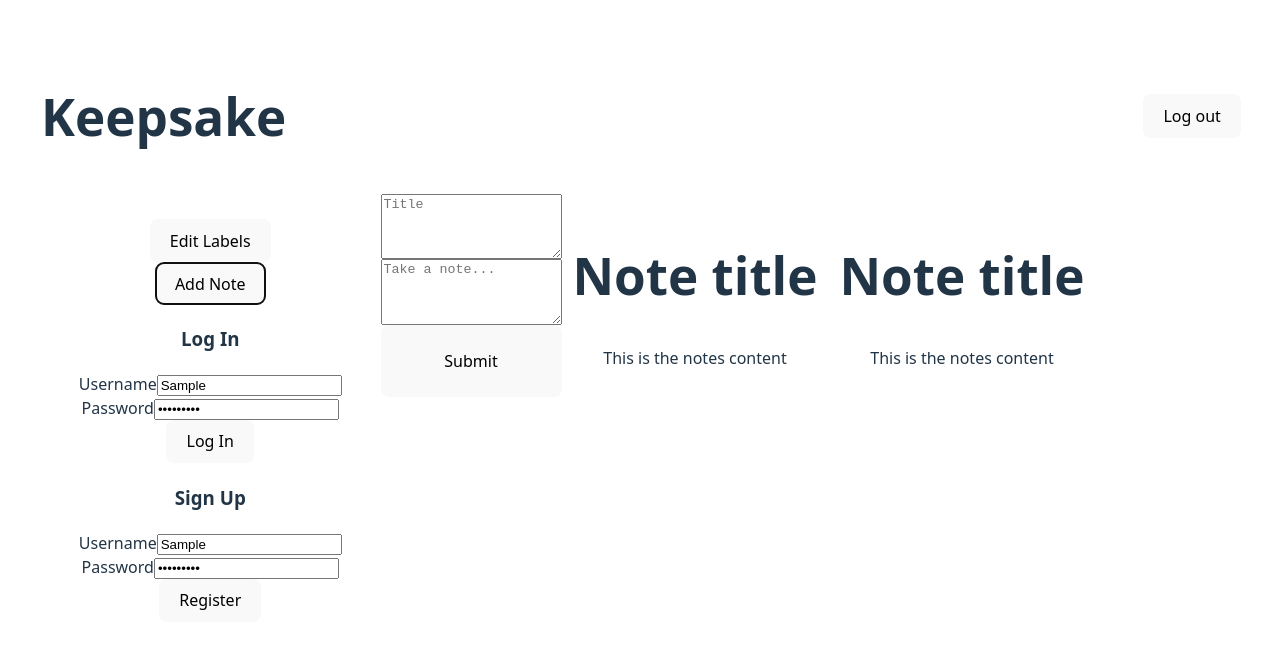
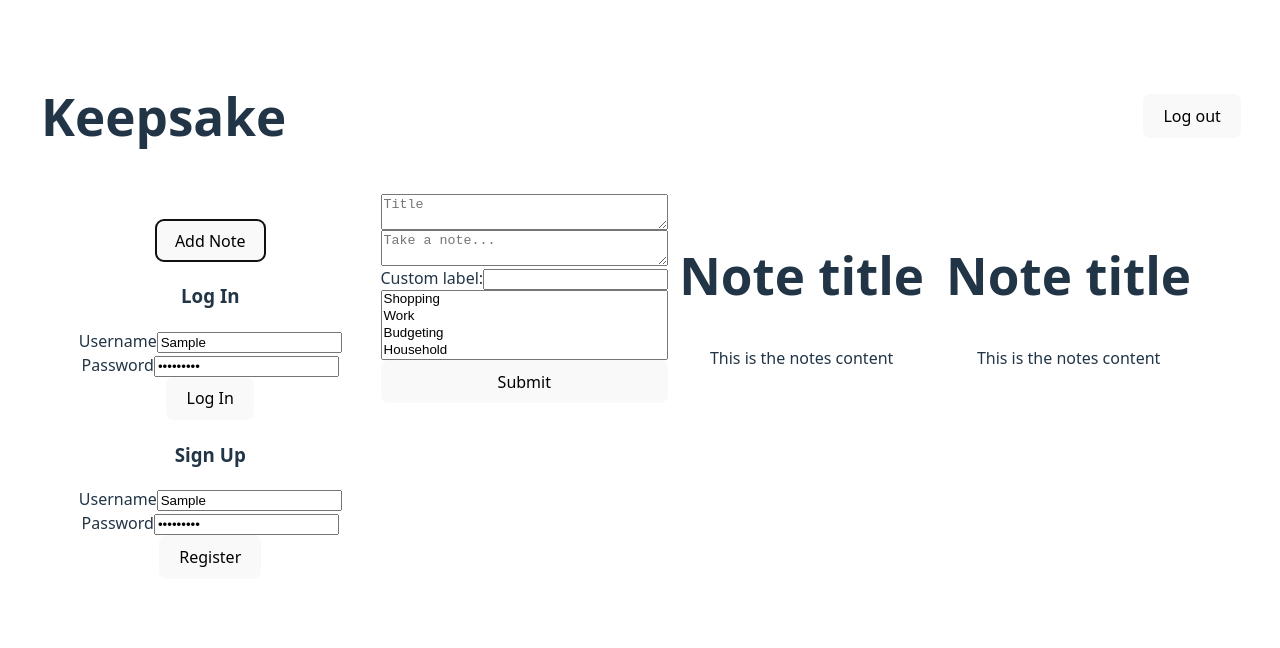
Before and after one commit to anitamegarry/Keepsake-Clone, a React (Vite) app in the folder keepsake-app/: page / in a window 1280 px wide. Both pictures are taken after typing "Sample", "Sample123", "Sample", "Sample123" into the empty fields and a click on the button "Add Note". Shown: the top 648 px of the page. Built offline with nearby package versions, Linux system fonts and the light colour scheme; data requests are answered from the project's data file.

Commit message:
CustomLabelInput sits inside gallery, label state moved inside CustomLabelInput

```diff
--- a/keepsake-app/db.json
+++ b/keepsake-app/db.json
@@ -17,6 +17,18 @@
       "username": "Anita",
       "password": "abcde",
       "id": "ef3a"
+    },
+    {
+      "id": "bd3d",
+      "UserID": 1,
+      "username": "Example",
+      "password": "Example"
+    },
+    {
+      "id": "dc4a",
+      "UserID": 1,
+      "username": "newperson",
+      "password": "password"
     }
   ],
   "notes": [
@@ -66,7 +78,6 @@
       "noteID": 5,
       "userID": 3,
       "title": "Weekend Plans",
-
       "content": ["Hiking trip", "Try new sushi place", "Movie night"],
       "category": "leisure",
       "labels": [7],
@@ -79,76 +90,9 @@
       "title": "Project Ideas",
       "content": "Brainstorm app ideas for personal finance tracking.",
       "category": "work",
-
       "labels": [8],
       "isChecklist": false,
       "id": "8e94"
-    },
-    {
-      "id": "365b",
-      "userID": 3,
-      "title": "fdg",
-      "content": "broccoli",
-      "category": "note",
-      "labels": [
-        1
-      ],
-      "isChecklist": false
-    },
-    {
-      "id": "08a2",
-      "userID": 3,
-      "title": "jbb",
-      "content": "broccoli",
-      "category": "note",
-      "labels": [
-        1
-      ],
-      "isChecklist": false
-    },
-    {
-      "id": "c459",
-      "userID": 3,
-      "title": "jbb",
-      "content": "broccoli",
-      "category": "note",
-      "labels": [
-        1
-      ],
-      "isChecklist": false
-    },
-    {
-      "id": "72d2",
-      "userID": 3,
-      "title": " ",
-      "content": " ",
-      "category": "note",
-      "labels": [
-        1
-      ],
-      "isChecklist": false
-    },
-    {
-      "id": "b128",
-      "userID": 3,
-      "title": "eggs",
-      "content": "eggs",
-      "category": "note",
-      "labels": [
-        1
-      ],
-      "isChecklist": false
-    },
-    {
-      "id": "a209",
-      "userID": 3,
-      "title": "",
-      "content": "",
-      "category": "note",
-      "labels": [
-        1
-      ],
-      "isChecklist": false
     }
   ],
   "labels": [
@@ -203,7 +147,7 @@
       "labelID": 8,
       "userID": 3,
       "labelName": "Finance",
-      "id": "8bbe"
+      "id": "9adb"
     }
   ]
 }
--- a/keepsake-app/src/App.tsx
+++ b/keepsake-app/src/App.tsx
@@ -1,42 +1,27 @@
-import { useState, useEffect } from "react";
+import { useState } from "react";
 import "./App.css";
 import Navbar from "./components/Navbar";
 import Sidebar from "./components/Sidebar";
 import Gallery from "./components/Gallery";
 
-export interface label {
-  labelID: number;
-  userID: number;
-  labelName: string;
-}
-
 function App() {
-  const [labels, setLabels] = useState<label[]>([]);
-  const [username, setUsername] = useState("")
-  const [isAddingNote, setIsAddingNote] = useState(false)
-  useEffect(() => {
-    const fetchLabels = async () => {
-      try {
-        const res = await fetch(`http://localhost:3000/labels`);
-        if (!res.ok) throw new Error("Failed to fetch labels");
-        const data = await res.json();
-        setLabels(data);
-      } catch (err) {
-        console.error("Error fetching labels:", err);
-      }
-    };
-
-    fetchLabels();
-  }, []);
+  const [username, setUsername] = useState("");
+  const [isAddingNote, setIsAddingNote] = useState(false);
 
   return (
     <>
       <Navbar />
       <div className="sidebar-gallery">
-
-        <Sidebar username={username} setUsername={setUsername} setIsAddingNote={setIsAddingNote} labels={labels} setLabels={setLabels}/>
-        <Gallery username={username} isAddingNote={isAddingNote} setIsAddingNote={setIsAddingNote}/>
-
+        <Sidebar
+          username={username}
+          setUsername={setUsername}
+          setIsAddingNote={setIsAddingNote}
+        />
+        <Gallery
+          username={username}
+          isAddingNote={isAddingNote}
+          setIsAddingNote={setIsAddingNote}
+        />
       </div>
     </>
   );
--- a/keepsake-app/src/components/CustomLabelInput.tsx
+++ b/keepsake-app/src/components/CustomLabelInput.tsx
@@ -1,41 +1,75 @@
 import React from "react";
-import { useState } from "react";
-import { label } from "../App.tsx";
+import { useState, useEffect } from "react";
+import { label } from "./Gallery.tsx";
 
-interface customLabelInputProps {
-  setLabels: React.Dispatch<any>;
-  setIsEditLabels: React.Dispatch<React.SetStateAction<boolean>>;
+interface CustomLabelInputProps {
+  setNoteLabels: React.Dispatch<React.SetStateAction<label[]>>;
+  username: string;
+  getUserID(username: string): Promise<any>;
 }
 
 export const CustomLabelInput = ({
-  setLabels,
-  setIsEditLabels,
-}: customLabelInputProps) => {
+  setNoteLabels,
+  username,
+  getUserID,
+}: CustomLabelInputProps) => {
   const [inputValue, setInputValue] = useState("");
+  const [labels, setLabels] = useState<label[]>([]);
+
+  useEffect(() => {
+    const fetchLabels = async () => {
+      try {
+        const res = await fetch(`http://localhost:3000/labels`);
+        if (!res.ok) throw new Error("Failed to fetch labels");
+        const data = await res.json();
+        setLabels(data);
+      } catch (err) {
+        console.error("Error fetching labels:", err);
+      }
+    };
+
+    fetchLabels();
+  }, []);
 
   const handleKeyDown = async (
     event: React.KeyboardEvent<HTMLInputElement>
   ) => {
+    const userID = await getUserID(username);
+    console.log("Posting label with userID:", userID);
     if (event.key === "Enter" && inputValue.trim() !== "") {
       try {
-        const newLabel = { labelName: inputValue };
         const res = await fetch(`http://localhost:3000/labels`, {
           method: "POST",
           headers: { "Content-Type": "application/json" },
-          body: JSON.stringify(newLabel),
+          body: JSON.stringify({
+            userID: userID,
+            // noteID:, how to get this?
+            labelName: inputValue,
+          }),
         });
 
         if (!res.ok) throw new Error("Failed to post label");
         const data = await res.json();
         setLabels((prev: label[]) => [...prev, data]); //our post request only returns the new label not the list of labels
         setInputValue("");
-        setIsEditLabels(false);
       } catch (err) {
         console.error("Error posting label:", err);
       }
     }
   };
+
+  const handleSelectChange = (e: React.ChangeEvent<HTMLSelectElement>) => {
+    const selectedOptions = Array.from(e.target.selectedOptions).map(
+      (option) => option.value
+    );
+    const selectedLabels = labels.filter((lbl) =>
+      selectedOptions.includes(lbl.labelName)
+    );
+    setNoteLabels(selectedLabels);
+  };
+
   return (
+    <>
       <label>
         Custom label:
         <input
@@ -45,5 +79,13 @@ export const CustomLabelInput = ({
           onKeyDown={handleKeyDown}
         />
       </label>
+      <select multiple={true} onChange={handleSelectChange}>
+        {labels.map((label, idx) => (
+          <option key={idx} value={label.labelName}>
+            {label.labelName}
+          </option>
+        ))}
+      </select>
+    </>
   );
 };
--- a/keepsake-app/src/components/Gallery.tsx
+++ b/keepsake-app/src/components/Gallery.tsx
@@ -1,6 +1,6 @@
-import React, { useState } from "react";
+import React, { useState, useEffect } from "react";
 import "./Gallery.css";
-
+import { CustomLabelInput } from "./CustomLabelInput";
 
 interface GalleryProps {
   username: string;
@@ -8,12 +8,20 @@ interface GalleryProps {
   setIsAddingNote: React.Dispatch<React.SetStateAction<boolean>>;
 }
 
+export interface label {
+  labelID: number;
+  userID: number;
+  labelName: string;
+}
+
 async function getUserID(username: string) {
   try {
     const response = await fetch("http://localhost:3000/usernames");
     const users = await response.json();
 
-    const user = users.find((user: { username: string }) => user.username === username);
+    const user = users.find(
+      (user: { username: string }) => user.username === username
+    );
     return user ? user.userID : null;
   } catch (error) {
     console.error("Error fetching users:", error);
@@ -21,45 +29,66 @@ async function getUserID(username: string) {
   }
 }
 
-export default function Gallery({username, isAddingNote, setIsAddingNote}: GalleryProps) {
-
-  const [title, setTitle] = useState("")
-  const [content, setContent] = useState("")
+export default function Gallery({
+  username,
+  isAddingNote,
+  setIsAddingNote,
+}: GalleryProps) {
+  const [title, setTitle] = useState("");
+  const [content, setContent] = useState("");
+  const [labels, setLabels] = useState<label[]>([]);
 
   async function handleAddNoteClick() {
-
     const userID = await getUserID(username);
 
     const response = await fetch(`http://localhost:3000/notes`, {
-        method: 'POST',
+      method: "POST",
       headers: {
-          'Content-Type': 'application/json'
+        "Content-Type": "application/json",
       },
-        body: JSON.stringify(
-          {
-            userID,
+      body: JSON.stringify({
+        userID: userID,
         title,
         content,
-            "category": "note",
-            "labels": [1],
-            "isChecklist": false
-          })
-      })
-      console.log(response)
-      setIsAddingNote(false)
-      setTitle("")
-      setContent("")
-    };
+        category: "note",
+        labels: labels,
+        isChecklist: false,
+      }),
+    });
 
+    console.log(response);
+    setIsAddingNote(false);
+    setTitle("");
+    setContent("");
+  }
 
   return (
     <div className="gallery">
       <div className="add-new-note">
-        {isAddingNote && <div className="add-new-note">
-          <textarea name="title" id="note" placeholder="Title" onChange={(e) => setTitle(e.target.value)}></textarea>
-          <textarea name="content" id="note" placeholder="Take a note..." onChange={(e) => setContent(e.target.value)}></textarea>
+        {isAddingNote && (
+          <div className="add-new-note">
+            <textarea
+              name="title"
+              id="note"
+              placeholder="Title"
+              onChange={(e) => setTitle(e.target.value)}
+            ></textarea>
+            <textarea
+              name="content"
+              id="note"
+              placeholder="Take a note..."
+              onChange={(e) => setContent(e.target.value)}
+            ></textarea>
+
+            <CustomLabelInput
+              setNoteLabels={setLabels}
+              username={username}
+              getUserID={getUserID}
+            />
+
             <button onClick={handleAddNoteClick}>Submit</button>
-        </div>}
+          </div>
+        )}
       </div>
       <section className="note">
         <h1>Note title</h1>
--- a/keepsake-app/src/components/Register.tsx
+++ b/keepsake-app/src/components/Register.tsx
@@ -1,28 +1,46 @@
-import { useState } from "react"
+import { useState } from "react";
 
-export default function LogIn(){
+export default function LogIn() {
+  const [username, setUsername] = useState("");
+  const [password, setPassword] = useState("");
 
-    const [username, setUsername] = useState("")
-    const [password, setPassword] = useState("")
-
-    async function handleSubmit(){
+  async function handleSubmit() {
     let response = await fetch(`http://localhost:3000/usernames`, {
-        method: 'POST',
+      method: "POST",
       headers: {
-            'Content-Type': 'application/json'
+        "Content-Type": "application/json",
       },
-        body: JSON.stringify({UserID: 1, username: username, password: password})
-        })
-        console.log(await response.json())
-
+      body: JSON.stringify({
+        userID: 1,
+        username: username,
+        password: password,
+      }),
+    });
+    console.log(await response.json());
   }
 
-    return <div>
+  return (
+    <div>
       <h3>Sign Up</h3>
       <label htmlFor="username">Username</label>
-        <input value={username} type="text" name="username" onChange={(e) => {setUsername(e.target.value)}}/>
+      <input
+        value={username}
+        type="text"
+        name="username"
+        onChange={(e) => {
+          setUsername(e.target.value);
+        }}
+      />
       <label htmlFor="password">Password</label>
-        <input value={password} type="password" name="password" onChange={(e) => {setPassword(e.target.value)}}/>
+      <input
+        value={password}
+        type="password"
+        name="password"
+        onChange={(e) => {
+          setPassword(e.target.value);
+        }}
+      />
       <button onClick={handleSubmit}>Register</button>
     </div>
+  );
 }
--- a/keepsake-app/src/components/Sidebar.tsx
+++ b/keepsake-app/src/components/Sidebar.tsx
@@ -1,48 +1,25 @@
 import "./Sidebar.css";
-import { useState } from "react";
-import { label } from "../App.tsx";
 import LogIn from "./LogIn";
 import Register from "./Register";
-import { CustomLabelInput } from "./customLabelInput.tsx";
 
 interface SidebarProps {
   username: string;
   setUsername: React.Dispatch<React.SetStateAction<string>>;
   setIsAddingNote: React.Dispatch<React.SetStateAction<boolean>>;
-  labels: label[];
-  setLabels: React.Dispatch<any>;
 }
 
-export default function Sidebar({username, setUsername, setIsAddingNote, labels, setLabels }: SidebarProps) {
-  const [isEditLabels, setIsEditLabels] = useState(false);
-
-  function handleEditLabelsClick() {
-    setIsEditLabels(true);
-  }
-
+export default function Sidebar({
+  username,
+  setUsername,
+  setIsAddingNote,
+}: SidebarProps) {
   return (
     <div className="sidebar">
-      <button className="edit-labels-btn" onClick={handleEditLabelsClick}>
-        Edit Labels
+      <button className="add-notes-btn" onClick={() => setIsAddingNote(true)}>
+        Add Note
       </button>
-      {isEditLabels && (
-        <>
-          <CustomLabelInput
-            setIsEditLabels={setIsEditLabels}
-            setLabels={setLabels}
-          />
-          <select>
-            {labels.map((label, idx) => (
-              <option key={idx} value={label.labelName}>
-                {label.labelName}
-              </option>
-            ))}
-          </select>
-        </>
-      )}
-      <button className="add-notes-btn" onClick={() =>setIsAddingNote(true)}>Add Note</button>
       <section className="login">
-        <LogIn username={username} setUsername={setUsername}/>
+        <LogIn username={username} setUsername={setUsername} />
       </section>
       <section className="register">
         <Register />
```
Lines whose indentation alone changed are shown as unchanged.
